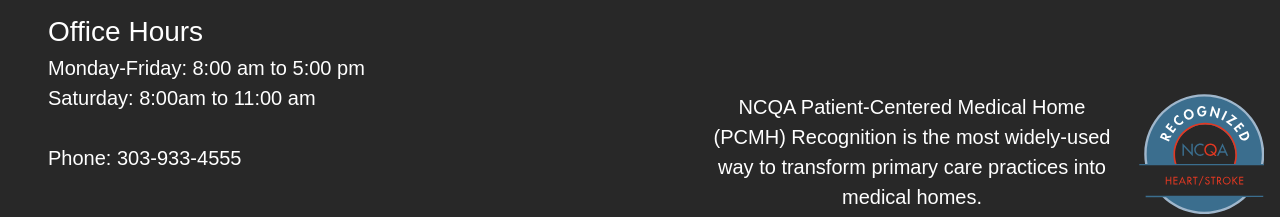
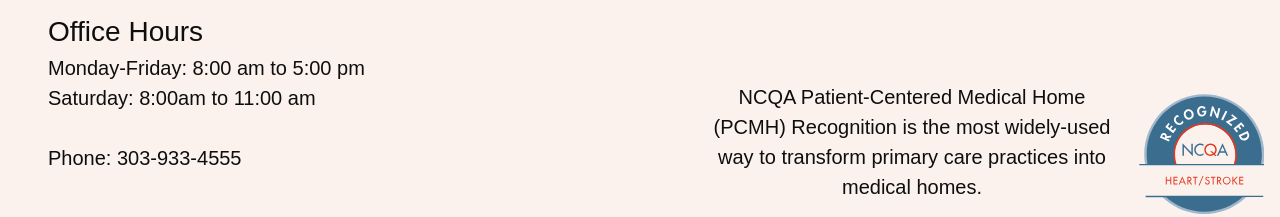
Before and after one commit to JThorneX/cra-doc, a React (Create React App) app: page /disclaimer in a window 1280 px wide. Shown: the part 717-934 px from the top of the page. Built offline with nearby package versions, Linux system fonts and the light colour scheme; a web font is replaced by a local one.

Commit message:
checkin bug on tablet

```diff
--- a/src/Layout/Alert/banner.scss
+++ b/src/Layout/Alert/banner.scss
@@ -10,14 +10,14 @@
   height: 5rem;
   width: 14rem;
   position: fixed;
-  bottom: 0;
+  bottom: 5rem;
   right: 0;
   font-size: 18px;
 }
 
 .popUpInfo {
   @include themify($themes) {
-    background-color: themed("midheader");
+    background-color: themed("alertBanner");
     color: themed("midText");
   }
 }
@@ -25,3 +25,13 @@
 .popUpText {
   margin: auto;
 }
+
+//this
+//is
+//media
+//query
+//area
+
+@media screen and (max-width: 600px) {
+
+}
--- a/src/Layout/Footer/footer.js
+++ b/src/Layout/Footer/footer.js
@@ -23,7 +23,7 @@ const Footer = () => {
         <br />
         <br />
         <div className="firstRow row d-flex justify-content-center pb-5">
-          <div className="locationInfo justify-content-start col-lg-6 col-12">
+          <div className="locationInfo justify-content-start col-lg-6 col-sm-6 col-12">
             <div className="footerSecond ms-5">
               <div className="headerHours">
                 <section className="fs-3 hoursText">Office Hours</section>
@@ -38,7 +38,7 @@ const Footer = () => {
               6169 S. Balsam Way, Suite #250 <br /> Littleton Colorado, 80123
             </section>
           </div>
-          <div className="badgeInfo col-lg-6 col-12 d-flex justify-content-end align-items-center">
+          <div className="badgeInfo col-lg-6 col-sm-6 col-12 d-flex justify-content-end align-items-center">
             <section className="text-align-center badgeText fs-5">
               NCQA Patient-Centered Medical Home (PCMH) Recognition is the most
               widely-used way to transform primary care practices into medical
--- a/src/Layout/Footer/footer.scss
+++ b/src/Layout/Footer/footer.scss
@@ -6,6 +6,13 @@
   width: 100%;
   left: 0;
   bottom: 0;
+}
+
+.footerContent {
+  @include themify($themes) {
+    background-color: themed("footerBG");
+    color: themed("textColor");
+  }
 }
 
 // pb-5 m-5
@@ -34,14 +41,14 @@
 }
 
 .badgeText {
-  height: 6.25rem;
+  min-height: 6.25rem;
   width: 25rem;
   margin-right: 0.5rem;
 }
 
 .badgeNCQA {
-  height: 9rem;
-  width: 9rem;
+  min-height: 9rem;
+  min-width: 9rem;
   margin-right: 1rem;
   background: url("../../assets/images/ncqa\ badge.svg");
   background-repeat: no-repeat;
@@ -72,6 +79,12 @@
 .footerContentMobile {
   display: none;
 }
+
+//this
+//is
+//media
+//query
+//area
 
 @media screen and (max-width: 600px) {
   .footerContent {
--- a/src/Layout/Header/header.js
+++ b/src/Layout/Header/header.js
@@ -1,6 +1,6 @@
 import { useContext } from "react";
 import { ThemeContext } from "../../contexts/theme-context";
-import { NavLink } from "react-router-dom";
+// import { NavLink } from "react-router-dom";
 
 import Logo from "../../assets/logo/fcsw dark logo.svg";
 import "./header.scss";
@@ -18,9 +18,9 @@ const Header = () => {
     <div className="headerAll">
       <header className="header">
         <div className="header-content">
-          <NavLink exact to="/cra-doc" className="logo-section m-3 ">
+          <a href="/cra-doc" className="logo-section m-3 ">
             <img src={Logo} alt="logo" className="LlogoIcon logo" />
-          </NavLink>
+          </a>
           <div className="headerText w-75">
             <span className="fs-1 headerTitle">
               Family Care Southwest, P.C.
@@ -62,9 +62,13 @@ const Header = () => {
       <header className="headerMobile">
         <div className="headerMobileWrapper">
           <div className="headerMobileContent">
-            <NavLink exact to="/cra-doc" className="headerLogoSection m-3 ">
-              <img src={Logo} alt="logo" className="headerLogoIconMobile logo" />
-            </NavLink>
+            <a href="cra-doc/" className="headerLogoSection m-3 ">
+              <img
+                src={Logo}
+                alt="logo"
+                className="headerLogoIconMobile logo"
+              />
+            </a>
             <section className="siteTitleMobile">
               <h1>FAMILY CARE Southwest, P.C.</h1>
             </section>
--- a/src/Layout/Home/home.js
+++ b/src/Layout/Home/home.js
@@ -16,6 +16,7 @@ import Subheader from "../Subheader/subheader";
 const Home = () => {
   return (
     <div className="home">
+      <PopUp />
       <div className="home-content">
         <div className="doctorImage">
           {/* <header className="subheader">
@@ -215,7 +216,6 @@ const Home = () => {
           </div>
         </div>
       </div>
-      <PopUp />
     </div>
   );
 };
--- a/src/Layout/Home/home.scss
+++ b/src/Layout/Home/home.scss
@@ -30,9 +30,7 @@
 .doctorImage {
   display: flex;
   flex-direction: column;
-  max-width: 100%;
-  width: 118.75rem;
-  height: 75rem;
+  width: 100%;
   background: url("../../assets/images/doctor-patient.avif") no-repeat center
     center;
   // background-repeat: no-repeat;
@@ -47,7 +45,6 @@
   top: 0;
   left: 0;
   max-width: 100%;
-  width: 118.75rem;
   height: 75rem;
   display: flex;
   justify-content: center;
@@ -149,7 +146,6 @@
 .fixed {
   display: flex;
   max-width: 100%;
-  width: 118.75rem;
   height: 75rem;
   background-image: url("../../assets/images/medical-building.avif");
   background-repeat: no-repeat;
@@ -191,7 +187,6 @@
     color: themed("subText");
   }
 }
-
 
 //this
 //is
--- a/src/Layout/Subheader/subheader.js
+++ b/src/Layout/Subheader/subheader.js
@@ -11,7 +11,7 @@ function Subheader() {
               <NavLink
                 className="btn subBtn d-inline-block p-2 fs-4 px-4"
                 exact
-                to="/"
+                to="cra-doc/"
               >
                 Home
               </NavLink>
--- a/src/styles/theme-variables.scss
+++ b/src/styles/theme-variables.scss
@@ -2,7 +2,9 @@ $themes: (
   light: (
     bodyBackgroundColor: #282828,
     footerBackgroundColor: #b4656f,
+    footerBG: #fbf2ee,
     midheader: #2baea7,
+    alertBanner: #b46973,
     headerBackground: #fbf2ee,
     midBtn: #b7727b,
     midText: #0e0e0e,
@@ -22,8 +24,10 @@ $themes: (
   dark: (
     bodyBackgroundColor: #282828,
     footerBackgroundColor: #b4656f,
+    footerBG: #282828,
     headerBackground: #282828,
-    midheader: #226b6b,
+    midheader: #289191,
+    alertBanner: #226b6b,
     midBtn: #925059,
     midText: #fbf2ee,
     missionText: #fff,
```
Also changed, not shown: src/Layout/Header/header.scss (+8 -0 lines).
